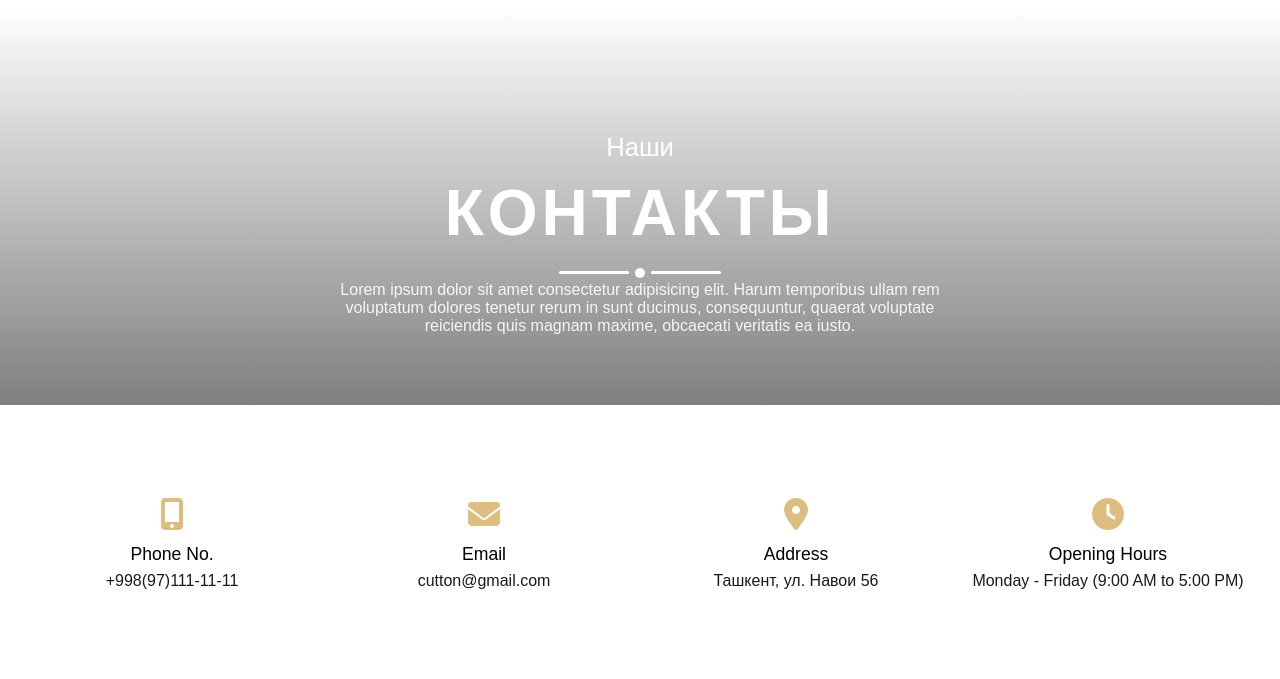
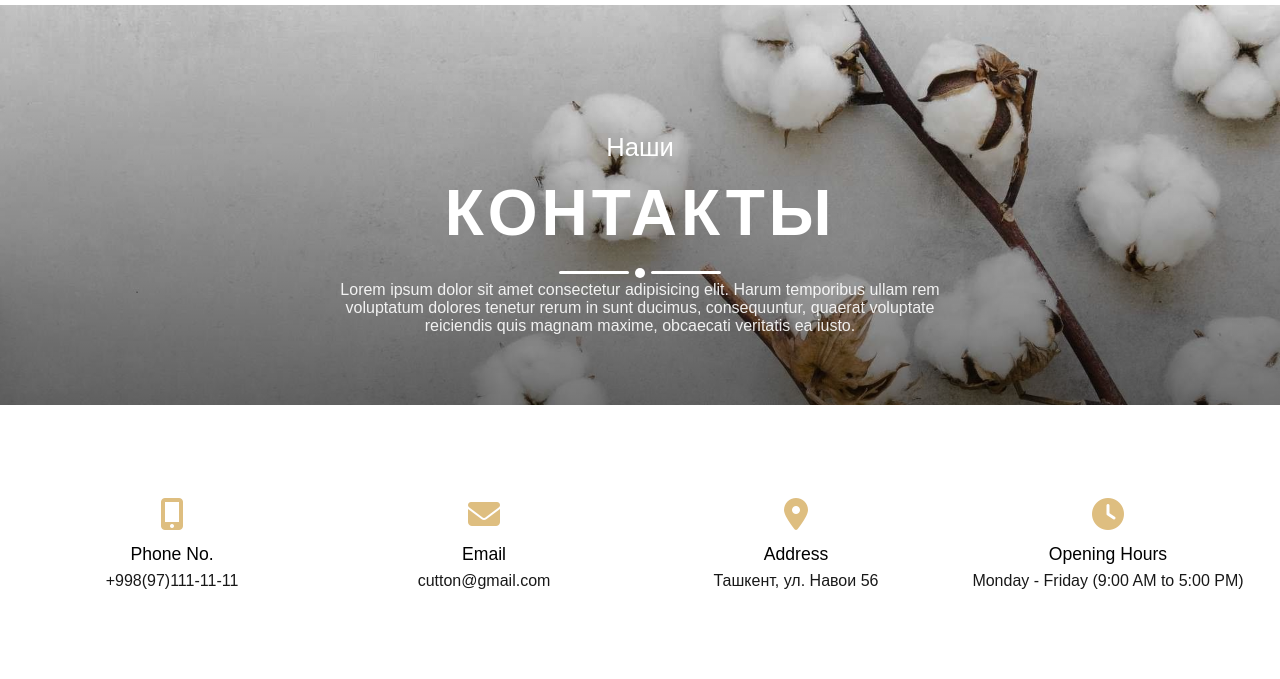
Before and after one commit to 00016817wiut/Cotton_Heritage.github.io, a plain HTML site: page contacts.html in a window 1280 px wide. Shown: the part 94-773 px from the top of the page. Drawn offline with nearby package versions, Linux system fonts and the light colour scheme.

Commit message:
Update contacts.css

```diff
--- a/css/contacts.css
+++ b/css/contacts.css
@@ -67,7 +67,7 @@ header {
 .contact-bg {
   height: 50vh;
   background: linear-gradient(rgba(0, 0, 0, 0), rgba(0, 0, 0, 0.5)),
-    url("./images/alt.jpg");
+    url("../images/alt.jpg");
   background-repeat: no-repeat;
   background-size: cover;
   text-align: center;
```
